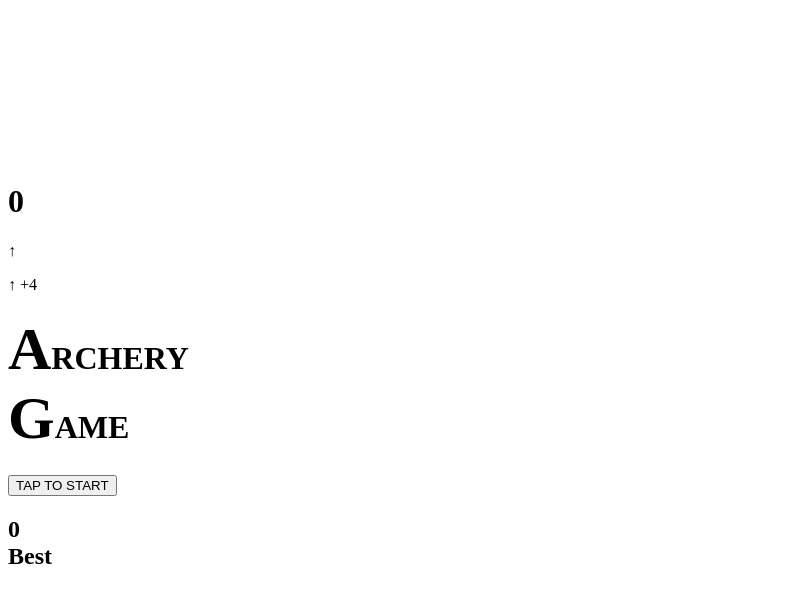
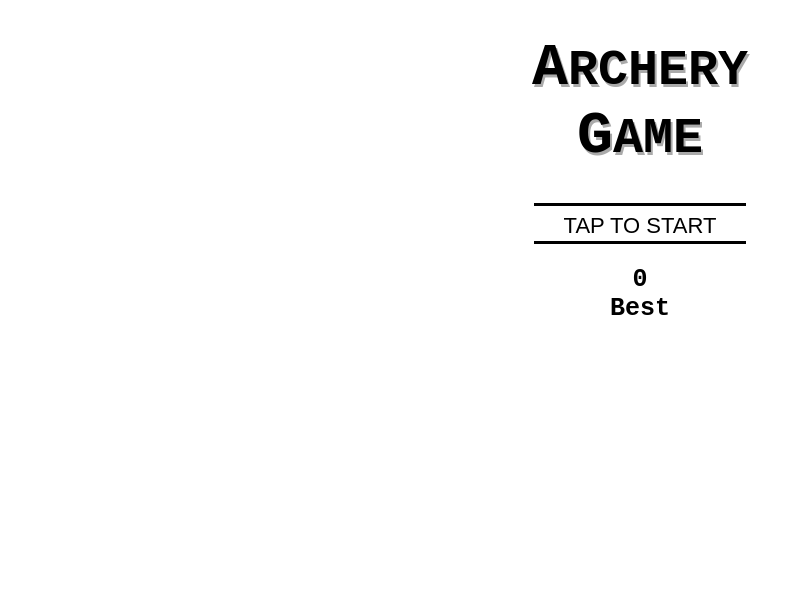
Before and after one commit to Devesk10/The-success.github.io, a plain HTML site: page Index.html in a window 1280 px wide. Shown: the whole page, without its empty margins (0-805 px from the left). Drawn offline with Linux system fonts and the light colour scheme.

Commit message:
Update Index.html

```diff
--- a/Index.html
+++ b/Index.html
@@ -4,7 +4,9 @@
 
     <head>
 
-       <title>Archery Game</title>
+        <link rel="stylesheet" href="Style.css">
+
+           <title>Archery Game</title>
 
            <meta name="viewport" content="width=device-width, initial-scale=1" >
 
@@ -46,4 +48,6 @@
 
     </body>
 
+    <script type="text/javascript" src="script.js"></script>
+
 </html>
```
